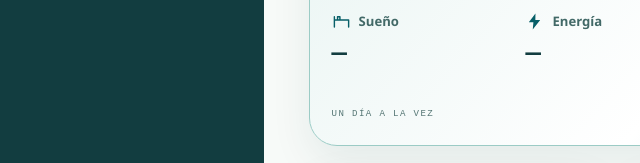
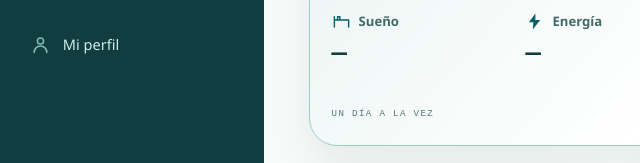
Before and after one commit to ifonlob/Syntia, a website with bundled scripts: page index.html in a window 1280 px wide. Shown: the part 604-767 px from the top of the page, 0-640 px from the left. Built offline with nearby package versions, Linux system fonts and the light colour scheme.

Commit message:
feat: añadido apartado 'Mi perfil'

```diff
--- a/index.html
+++ b/index.html
@@ -259,6 +259,31 @@
                 />
               </svg>
               <span>Preferencias</span>
+            </a>
+          </li>
+          <li class="navegacion__elemento">
+          <li class="navegacion__elemento">
+            <a
+              class="navegacion__enlace"
+              href="seccion.html?seccion=perfil"
+              data-section="perfil"
+            >
+              <svg
+                class="navegacion__icono"
+                aria-hidden="true"
+                width="21"
+                height="21"
+                viewBox="0 0 24 24"
+                fill="none"
+                stroke="currentColor"
+                stroke-width="1.8"
+                stroke-linecap="round"
+                stroke-linejoin="round"
+              >
+                <circle cx="12" cy="8" r="3.5" />
+                <path d="M4.8 21a7.2 7.2 0 0 1 14.4 0" />
+              </svg>
+              <span>Mi perfil</span>
             </a>
           </li>
         </ul>
```
Also changed, not shown: seccion.html (+21 -1 lines).
